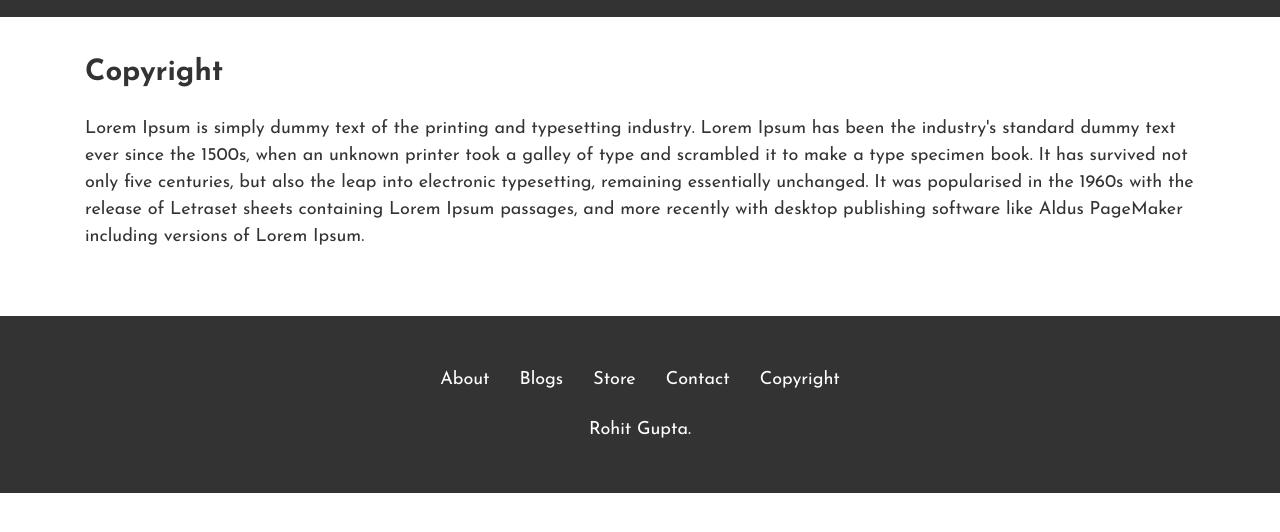
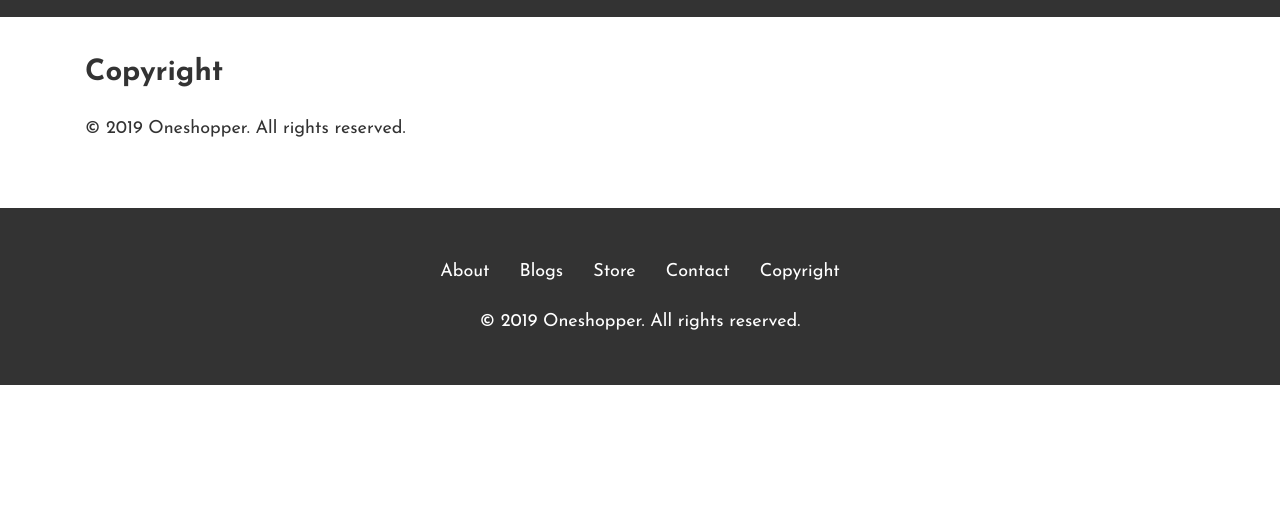
Before and after one commit to rohitguptab/OneShopper, a Gatsby site: page /copyright in a window 1280 px wide. Shown: the part 68-600 px from the top of the page. Built offline with nearby package versions, Linux system fonts and the light colour scheme; Gatsby itself is replaced by a stand-in of ours.

Commit message:
some changes on copyright

```diff
--- a/src/components/footer.js
+++ b/src/components/footer.js
@@ -22,7 +22,7 @@
                         </div>
                         <div className="footer-bottom social-right-menu ">
                             <div className="site-info">
-                                Rohit Gupta.
+                                © 2019 Oneshopper. All rights reserved.
                             </div>
                         </div>
                     </div>
--- a/src/pages/copyright.js
+++ b/src/pages/copyright.js
@@ -12,7 +12,7 @@
                         <div className="row">
                             <div className="col-sm-12">
                                 <h2>Copyright</h2>
-                                <p>Lorem Ipsum is simply dummy text of the printing and typesetting industry. Lorem Ipsum has been the industry's standard dummy text ever since the 1500s, when an unknown printer took a galley of type and scrambled it to make a type specimen book. It has survived not only five centuries, but also the leap into electronic typesetting, remaining essentially unchanged. It was popularised in the 1960s with the release of Letraset sheets containing Lorem Ipsum passages, and more recently with desktop publishing software like Aldus PageMaker including versions of Lorem Ipsum.</p>
+                                <p>© 2019 Oneshopper. All rights reserved.</p>
                             </div>
                         </div>
                     </div>
--- a/src/templates/blogDetails.js
+++ b/src/templates/blogDetails.js
@@ -7,7 +7,7 @@
 
 
 
-const disqusShortname = "RohitGupta";
+const disqusShortname = "Oneshopper";
 
 const BlogDetails = data => (
     < Layout >
```
